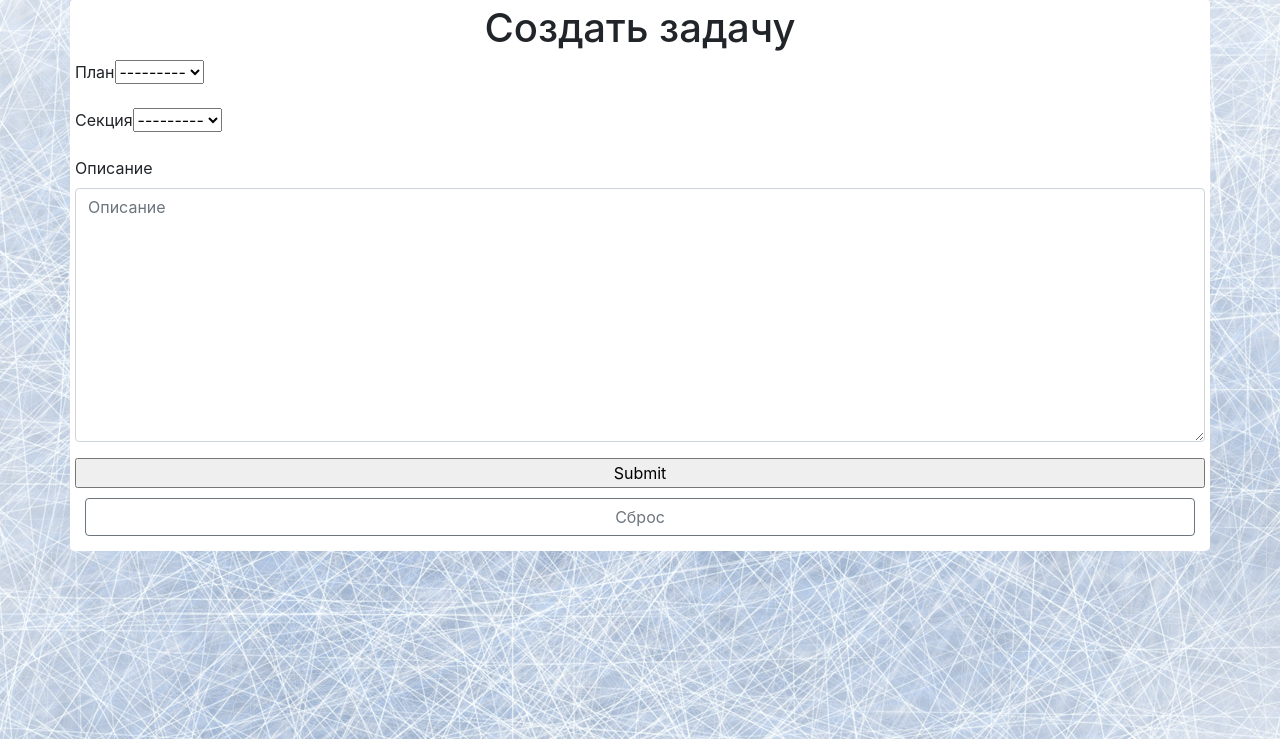
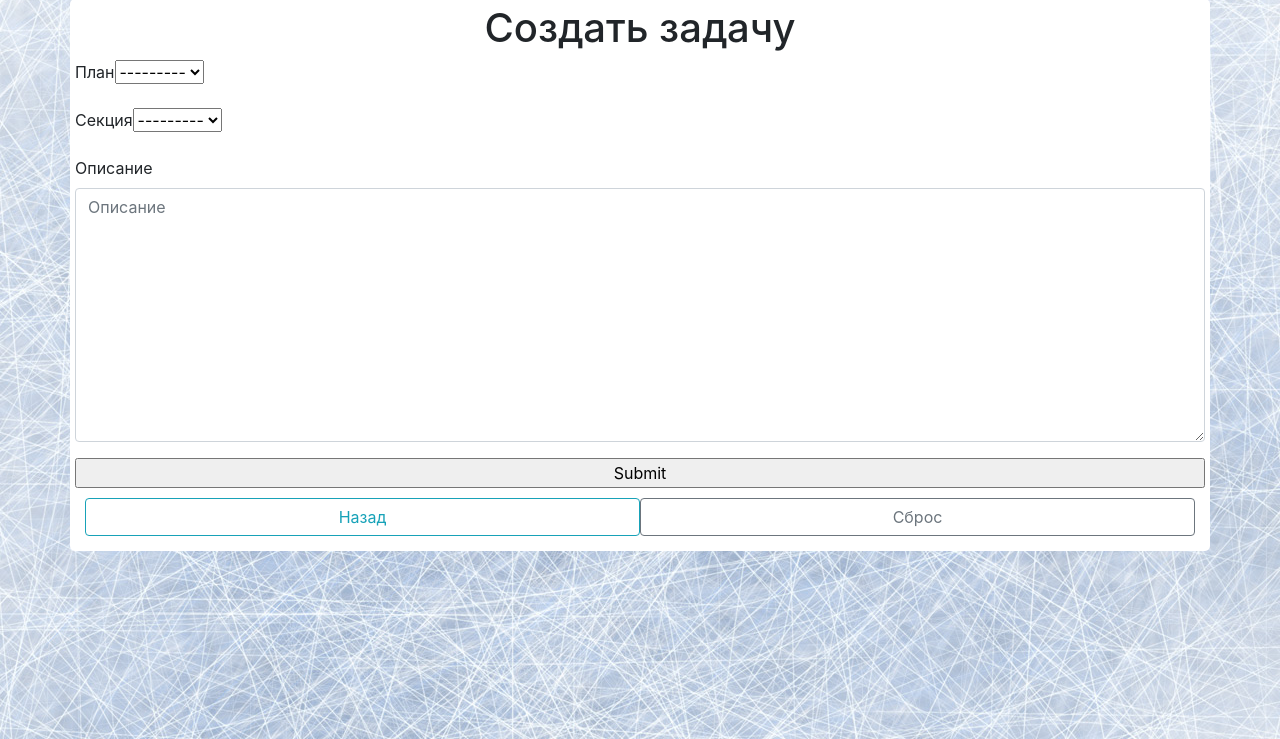
Before and after one commit to suph4rd/NB4444, a Django app: page /plan/task/create/ in a window 1280 px wide. Shown: the part 61-800 px from the top of the page. Run offline with Django 3.2, Linux system fonts and the light colour scheme; data that the repository does not hold is empty; some libraries are stand-ins or nearby versions.

Commit message:
fix: come back

```diff
--- a/templates/pages/plan/create.html
+++ b/templates/pages/plan/create.html
@@ -19,7 +19,7 @@
         <input style="width: 100%" type="submit">
     </form>
         <div class="row btn-active">
-        <a class="col btn btn-outline-info" href="{% url 'plan_list' %}">
+        <a class="col btn btn-outline-info" href="{{ request.META.HTTP_REFERER }}">
             Назад
         </a>
         <a class="col btn btn-outline-secondary" href="{% url 'plan_create' %}">
--- a/templates/pages/task/create.html
+++ b/templates/pages/task/create.html
@@ -24,9 +24,9 @@
         <input style="width: 100%" type="submit">
     </form>
         <div class="row btn-active">
-{#        <a class="col btn btn-outline-info" href="{% url 'plan_detail' object.plan.id %}">#}
-{#            Назад#}
-{#        </a>#}
+        <a class="col btn btn-outline-info" href="{{ request.META.HTTP_REFERER }}">
+            Назад
+        </a>
         <a class="col btn btn-outline-secondary" href="{% url 'task_create' %}">
             Сброс
         </a>
```
